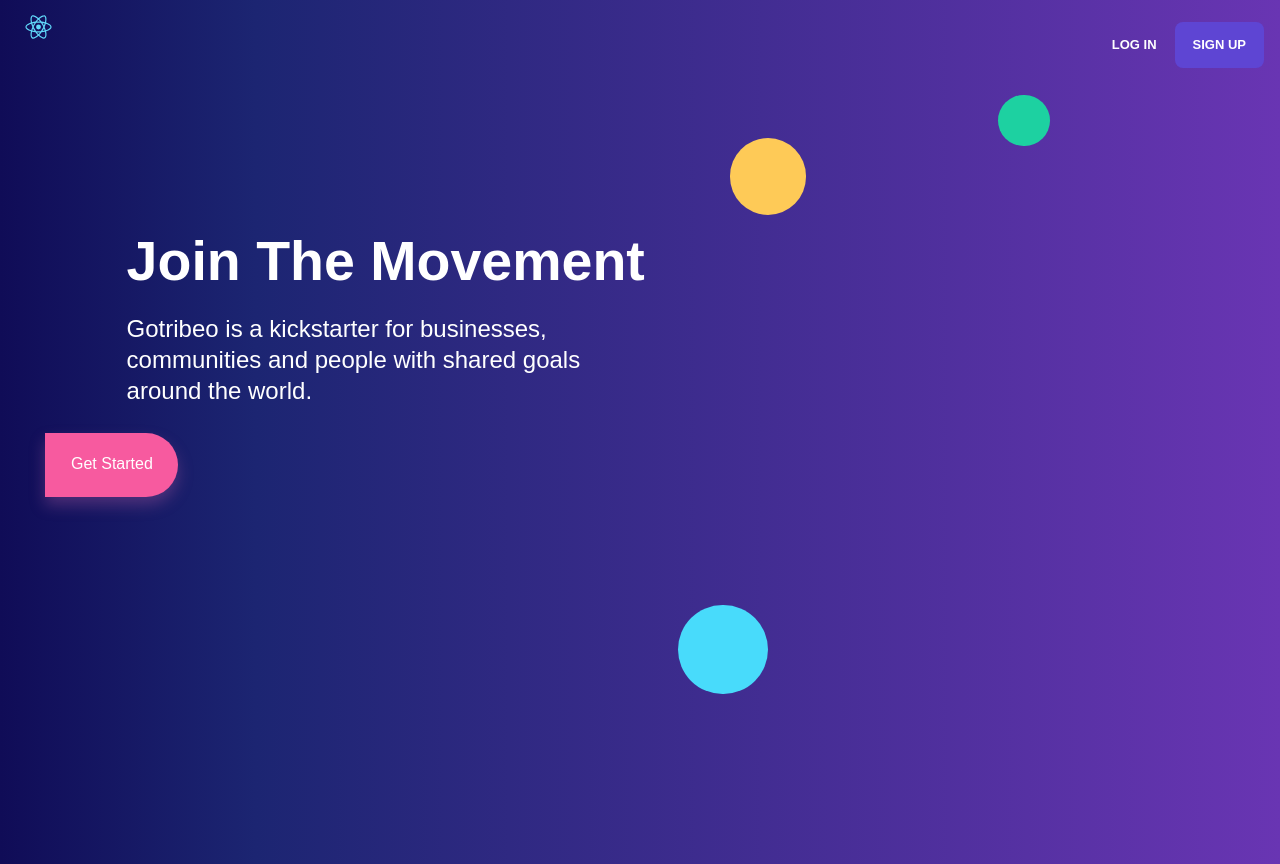
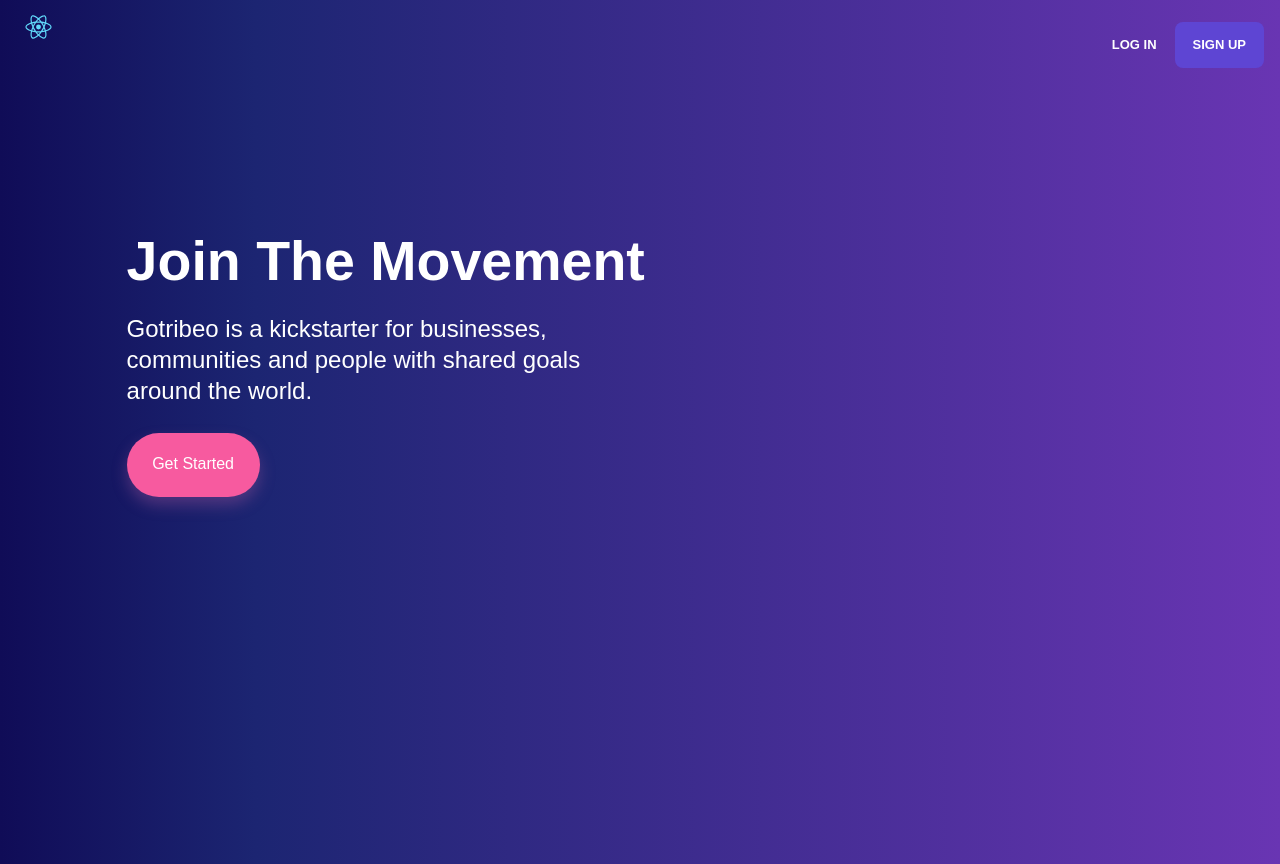
Before and after one commit to capgemini-volunteer/capgemini-volunteer, a React (Create React App) app in the folder volunteer/: page / in a window 1280 px wide. Built offline with nearby package versions, Linux system fonts and the light colour scheme.

Commit message:
Fix button rounding

```diff
--- a/volunteer/src/Home/header-content.js
+++ b/volunteer/src/Home/header-content.js
@@ -21,17 +21,6 @@ export class HeaderContent extends React.Component {
   render() {
     return (
       <Fragment>
-        <div className="img-wrapper">
-          {/* <img className="globe-img" src={globe} alt="globe" />
-          <img className="particle-img" src={particle} alt="logo" />
-          <img className="moon-img" src={moon} alt="moon" /> */}
-        </div>
-        <span className="header-circle">
-        </span>
-        <span className="header-circle">
-        </span>
-        <span className="header-circle">
-        </span>
         <div className="col-xs-9 col-sm-12 col-md-12 col-lg-10  header-container">
           <div className="large">
             <p>Join the movement</p>
@@ -41,7 +30,7 @@ export class HeaderContent extends React.Component {
           </div>
 
           <form onSubmit={this.handleSubmit}>
-            <button type="submit">
+            <button className="get-started" type="submit">
               <p>Get Started</p>
             </button>
           </form>
--- a/volunteer/src/Home/home-header.css
+++ b/volunteer/src/Home/home.css
@@ -176,10 +176,8 @@
           border: none;
           width: 133px;
           background: #f75a9f;
-          margin-left: -8%;
           padding-top: 17px;
-          border-bottom-right-radius: 45px;
-          border-top-right-radius: 45px;
+          border-radius: 45px;
           -webkit-box-shadow: 0 8px 15px #a2549c66;
           box-shadow: 0 8px 15px #a2549c66;
           cursor: pointer;
@@ -296,21 +294,3 @@
 
   .section-title {
     font-family: "Josefin Sans", sans-serif; }
-
-  .service {
-    height: 400px;
-    margin-bottom: 20px;
-    padding: 25px; }
-    .service img {
-      width: 130px;
-      padding-top: 27px;
-      padding: 24px;
-      padding-bottom: 24px;
-      padding-bottom: 27px; }
-
-  .copyright {
-    background: #eee;
-    text-align: center;
-    font-size: 2em;
-    padding: 20px;
-    font-family: "Josefin Sans", sans-serif; }
--- a/volunteer/src/Landing/Landing.js
+++ b/volunteer/src/Landing/Landing.js
@@ -5,7 +5,7 @@ import PropTypes from 'prop-types';
 import { HomeHeader } from '../Home/home-header.js'
 import { DialogConductor } from '../Dialog/dialog-conductor.js'
 
-import '../Home/home-header.css';
+import '../Home/home.css';
 import '../Modal/Modal.css';
 
 export class Landing extends React.Component {
```
